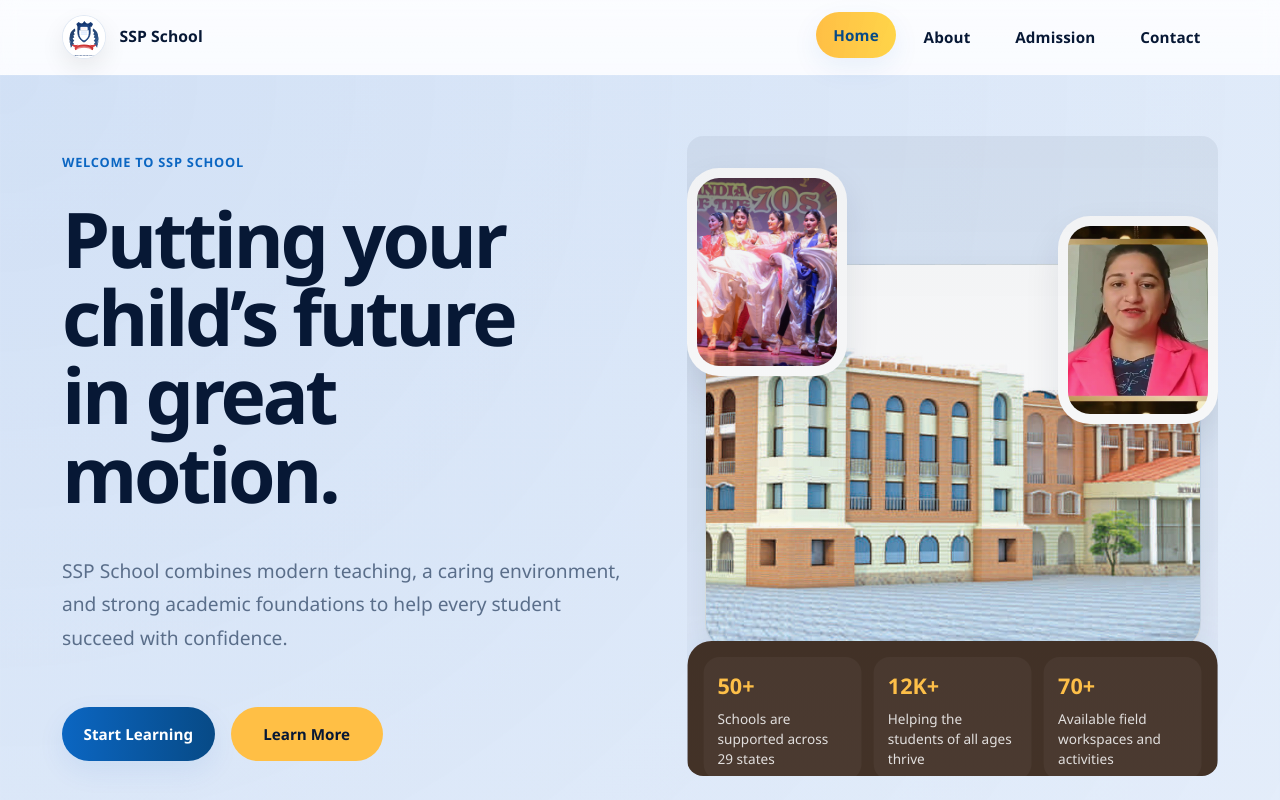
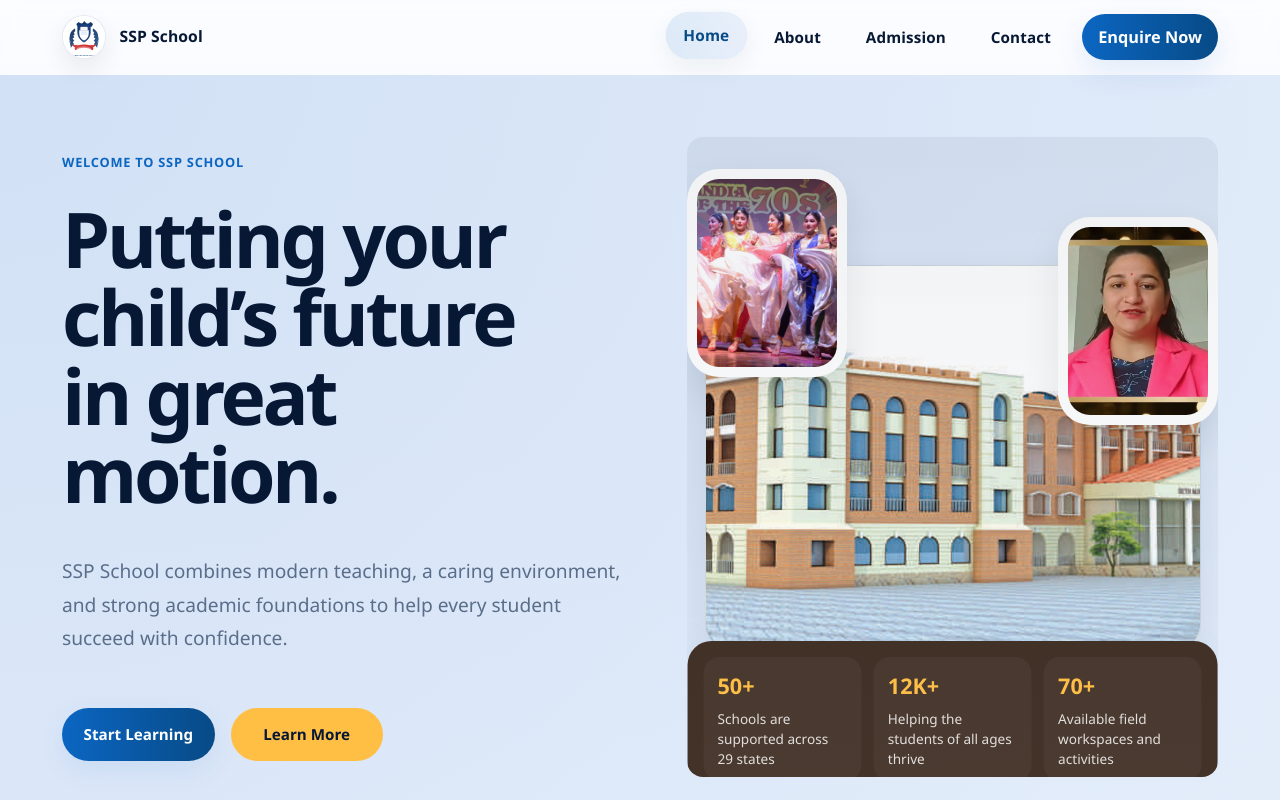
Before and after one commit to vikashkr1712/SSP-School-Website, a React (Vite) app in the folder frontend/: page / in a window 1280 px wide. Shown: the top 800 px of the page. Built offline with nearby package versions, Linux system fonts and the light colour scheme; no server answers.

Commit message:
Navbar: add CTA, scrolled state, responsive polish

```diff
--- a/frontend/src/components/Navbar.jsx
+++ b/frontend/src/components/Navbar.jsx
@@ -1,4 +1,4 @@
-import { useState } from "react";
+import { useState, useEffect } from "react";
 import { NavLink } from "react-router-dom";
 import schoolLogo from "../assets/icons/ssp-school-logo.svg";
 import "../styles/components/Navbar.css";
@@ -12,11 +12,19 @@ const navItems = [
 
 function Navbar() {
   const [isMenuOpen, setIsMenuOpen] = useState(false);
+  const [isScrolled, setIsScrolled] = useState(false);
 
   const closeMenu = () => setIsMenuOpen(false);
 
+  useEffect(() => {
+    const onScroll = () => setIsScrolled(window.scrollY > 8);
+    onScroll();
+    window.addEventListener("scroll", onScroll, { passive: true });
+    return () => window.removeEventListener("scroll", onScroll);
+  }, []);
+
   return (
-    <header className="navbar">
+    <header className={`navbar ${isScrolled ? "scrolled" : ""}`}>
       <div className="navbar__inner">
         <NavLink to="/" className="navbar__brand" onClick={closeMenu}>
           <span className="navbar__logo" aria-hidden="true">
@@ -37,7 +45,8 @@ function Navbar() {
           <span />
         </button>
 
-        <nav className={`navbar__menu ${isMenuOpen ? "is-open" : ""}`}>
+        <div className="navbar__actions">
+          <nav className={`navbar__menu ${isMenuOpen ? "is-open" : ""}`}>
           {navItems.map((item) => (
             <NavLink
               key={item.to}
@@ -50,7 +59,12 @@ function Navbar() {
               {item.label}
             </NavLink>
           ))}
-        </nav>
+          </nav>
+
+          <NavLink to="/contact" className="navbar__cta" onClick={closeMenu}>
+            Enquire Now
+          </NavLink>
+        </div>
       </div>
     </header>
   );
--- a/frontend/src/styles/components/Navbar.css
+++ b/frontend/src/styles/components/Navbar.css
@@ -38,7 +38,7 @@
   color: var(--color-text);
   text-decoration: none;
   min-width: 0;
-  flex: 1 1 auto;
+  flex: 0 1 auto;
 }
 
 .navbar__logo {
@@ -106,6 +106,12 @@
   flex-wrap: wrap;
 }
 
+.navbar__actions {
+  display: flex;
+  align-items: center;
+  gap: 0.85rem;
+}
+
 .navbar__link {
   color: var(--color-text);
   text-decoration: none;
@@ -113,7 +119,7 @@
   font-size: clamp(0.95rem, 1vw, 1.02rem);
   letter-spacing: 0.01em;
   min-height: 2.75rem;
-  padding: 0.7rem 1.05rem;
+  padding: 0.7rem 0.95rem;
   border-radius: var(--radius-pill);
   transition: background-color var(--transition-fast), color var(--transition-fast), transform var(--transition-fast), box-shadow var(--transition-fast), opacity var(--transition-fast);
 }
@@ -125,6 +131,13 @@
   color: var(--color-primary-dark);
   box-shadow: 0 10px 28px rgba(11,86,194,0.08);
   transform: translateY(-2px);
+}
+
+.navbar__link.is-active {
+  background: linear-gradient(90deg, rgba(11,102,194,0.12), rgba(11,86,194,0.08));
+  color: var(--color-primary-dark);
+  box-shadow: 0 8px 24px rgba(9,28,56,0.06);
+  transform: translateY(-2px) scale(1.01);
 }
 
 .navbar__toggle:hover,
@@ -211,6 +224,32 @@
   }
 }
 
+/* CTA button */
+.navbar__cta {
+  display: inline-flex;
+  align-items: center;
+  justify-content: center;
+  padding: 0.65rem 1rem;
+  background: linear-gradient(90deg, var(--color-primary) 0%, var(--color-primary-dark) 100%);
+  color: #fff;
+  font-weight: 700;
+  border-radius: 999px;
+  box-shadow: var(--btn-shadow);
+  text-decoration: none;
+  transition: transform 240ms var(--motion-ease), box-shadow 240ms var(--motion-ease), opacity 180ms var(--motion-ease);
+}
+
+.navbar__cta:hover {
+  transform: translateY(-3px) scale(1.02);
+  box-shadow: 0 18px 38px rgba(11,86,194,0.12);
+}
+
+@media (max-width: 768px) {
+  .navbar__cta {
+    display: none;
+  }
+}
+
 @media (max-width: 640px) {
   .navbar__inner {
     padding-block: 0.75rem;
```
